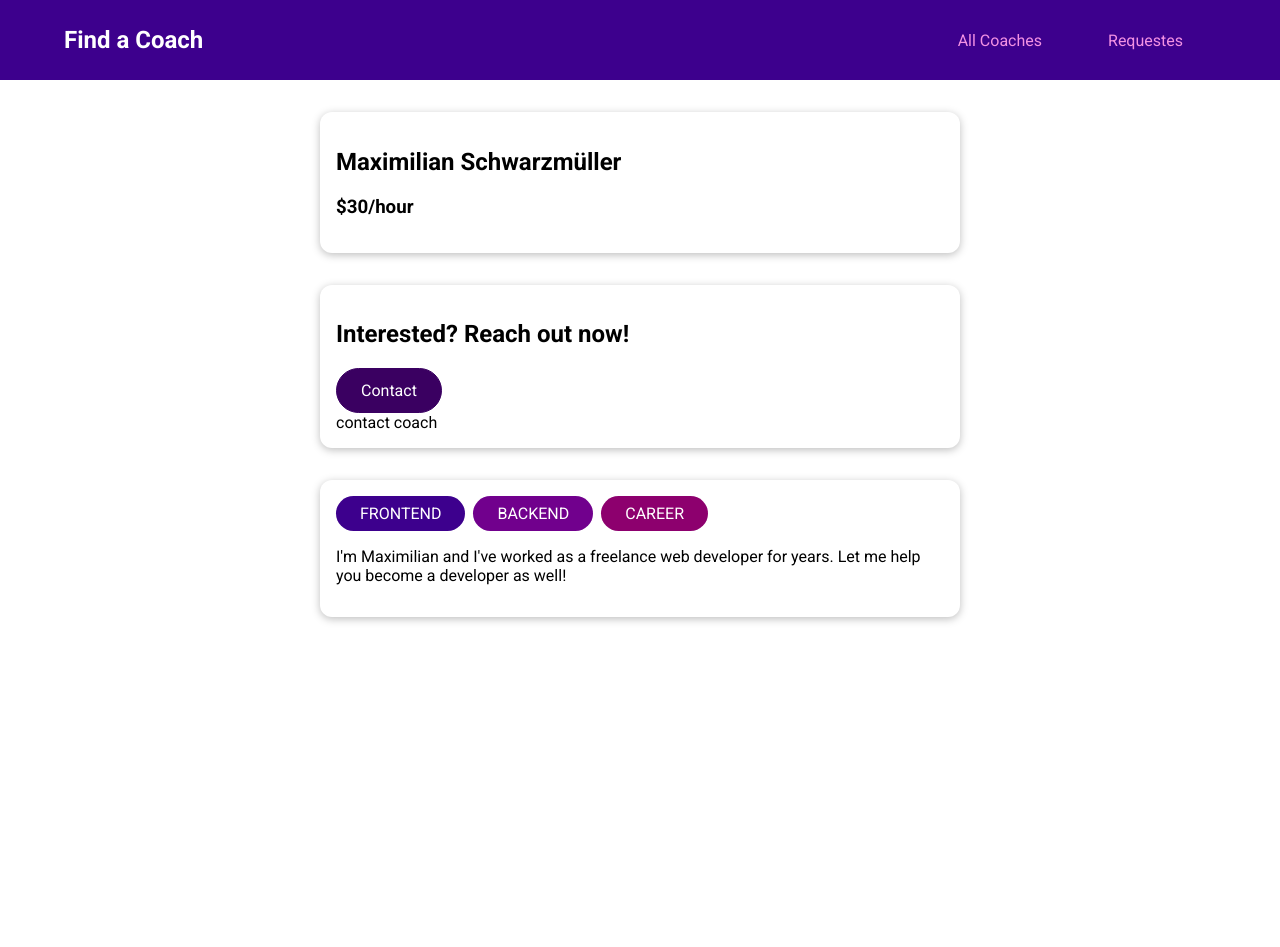
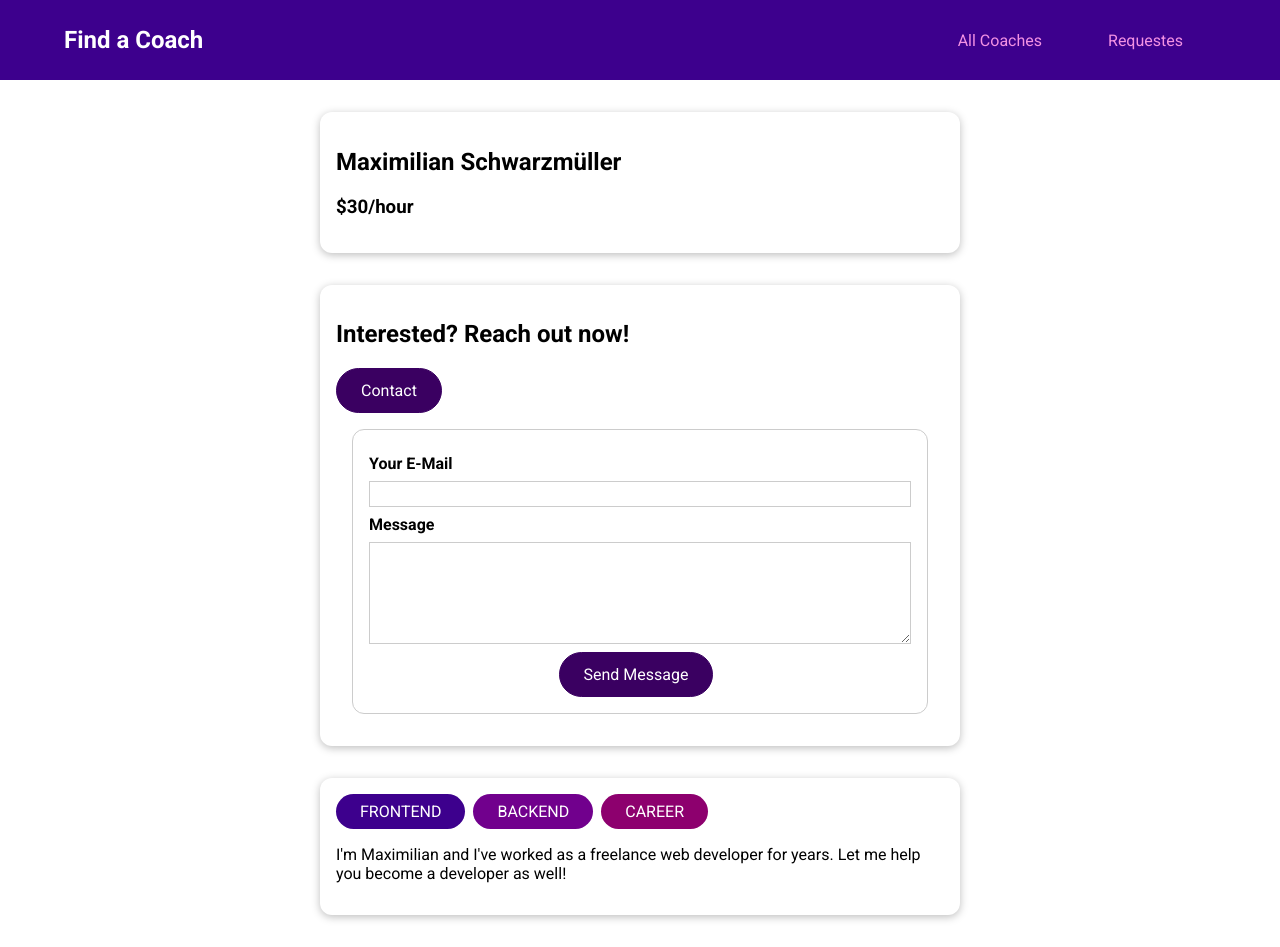
Before and after one commit to zeyad0z/Find-a-Coach, a Vue app: page /coaches/c1/contact in a window 1280 px wide. Before the commit the page ends 800 px from the top, so only its background shows below. Built offline with nearby package versions, Linux system fonts and the light colour scheme.

Commit message:
adding the ContactCoach component

```diff
--- a/src/components/coaches/CoachForm.vue
+++ b/src/components/coaches/CoachForm.vue
@@ -76,6 +76,7 @@
     <p v-if="!areas.isValid">Please select at least one Expertise.</p>
     <br />
     <p v-if="!formIsValid">Please fix the above errors and submit again.</p>
+    <div></div>
     <base-button>Register</base-button>
   </form>
 </template>
--- a/src/pages/requests/ContactCoach.vue
+++ b/src/pages/requests/ContactCoach.vue
@@ -1 +1,93 @@
-<template>contact coach</template>
+<template>
+  <form @submit.prevent="submitForm">
+    <div class="form-control">
+      <label for="email">Your E-Mail</label>
+      <input type="email" id="email" v-model.trim="email" />
+    </div>
+    <div class="form-control">
+      <label for="message">Message</label>
+      <textarea id="message" rows="5" v-model.trim="message"></textarea>
+    </div>
+    <p class="errors" v-if="!formIsValid">
+      Please enter a valid email and non-empty message.
+    </p>
+    <div class="actions">
+      <base-button>Send Message</base-button>
+    </div>
+  </form>
+</template>
+
+<script>
+export default {
+  data() {
+    return {
+      email: "",
+      message: "",
+      formIsValid: true,
+    };
+  },
+  methods: {
+    submitForm() {
+      this.formIsValid = true;
+      if (
+        this.email === "" ||
+        !this.email.includes("@") ||
+        this.message === ""
+      ) {
+        this.formIsValid = false;
+        return;
+      }
+      this.$store.dispatch("requests/contactCoach", {
+        email: this.email,
+        message: this.message,
+        coachId: this.$route.params.id,
+      });
+      this.$router.replace("/requests");
+    },
+  },
+};
+</script>
+
+<style scoped>
+form {
+  margin: 1rem;
+  border: 1px solid #ccc;
+  border-radius: 12px;
+  padding: 1rem;
+}
+
+.form-control {
+  margin: 0.5rem 0;
+}
+
+label {
+  font-weight: bold;
+  margin-bottom: 0.5rem;
+  display: block;
+}
+
+input,
+textarea {
+  display: block;
+  width: 100%;
+  font: inherit;
+  border: 1px solid #ccc;
+  padding: 0.15rem;
+}
+
+input:focus,
+textarea:focus {
+  border-color: #3d008d;
+  background-color: #faf6ff;
+  outline: none;
+}
+
+.errors {
+  font-weight: bold;
+  color: red;
+}
+
+.actions {
+  text-align: center;
+}
+</style>
--- a/src/pages/requests/RequestsReceived.vue
+++ b/src/pages/requests/RequestsReceived.vue
@@ -1 +1,11 @@
-<template>Requestes</template>
+<template>
+  <section>
+    <base-card>
+      <header>
+        <h2>Requests Received</h2>
+      </header>
+      <ul></ul>
+      <h3>You haven't received any requests yet!</h3>
+    </base-card>
+  </section>
+</template>
--- a/src/store/modules/requests/actions.js
+++ b/src/store/modules/requests/actions.js
@@ -1 +1,11 @@
-export default {};
+export default {
+  contactCoach(context, payload) {
+    const newRequest = {
+      id: new Date().toISOString(),
+      coachId: payload.coachId,
+      userEmail: payload.email,
+      message: payload.message,
+    };
+    context.commit("addRequest", newRequest);
+  },
+};
--- a/src/store/modules/requests/index.js
+++ b/src/store/modules/requests/index.js
@@ -4,7 +4,11 @@
 
 export default {
   namespaced: true,
-  state() {},
+  state() {
+    return {
+      requests: [],
+    };
+  },
   mutations: requestsMutations,
   actions: requestsActions,
   getters: requestsGetters,
--- a/src/store/modules/requests/mutations.js
+++ b/src/store/modules/requests/mutations.js
@@ -1 +1,5 @@
-export default {};
+export default {
+  addRequest(state, payload) {
+    state.requests.push(payload);
+  },
+};
```
